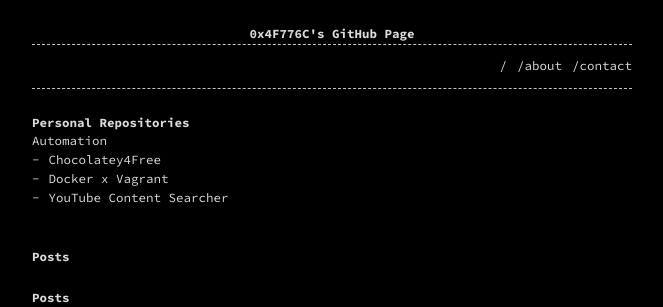
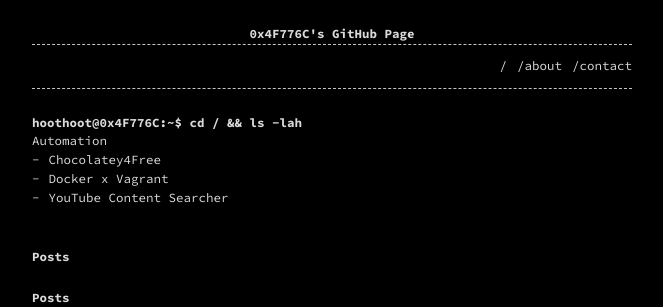
Before and after one commit to 0x4F776C/0x4F776C.github.io, a Jekyll site: the page built from index.md, in a window 1280 px wide. Shown: the top 307 px of the page, without its empty margins (308-971 px from the left). Built offline with Jekyll 4.4.1, drawn with Linux system fonts in a browser that asks for light colours.

Commit message:
Update index.md

```diff
--- a/index.md
+++ b/index.md
@@ -4,7 +4,7 @@ layout: home
 permalink: /
 ---
 
-<h1>Personal Repositories</h1>
+<h1>hoothoot@0x4F776C:~$ cd / && ls -lah</h1>
 
 <a href='https://github.com/0x4F776C/Automation'>Automation</a>
 <ul>
```
